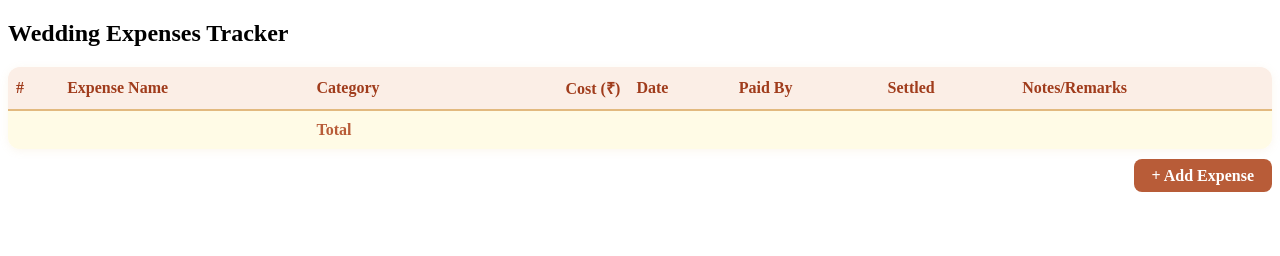
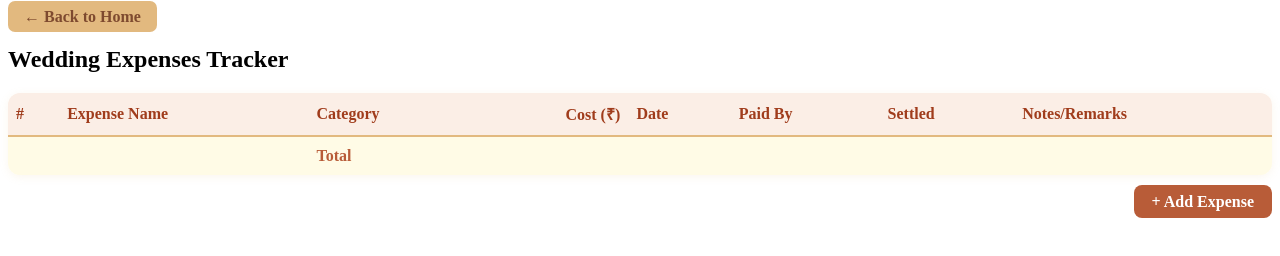
Before and after one commit to udayfionics/Wedding-Invitation-RS, a plain HTML site: page expenses/expenses.html in a window 1280 px wide. Drawn offline with Linux system fonts and the light colour scheme; no server answers.

Commit message:
back button added

```diff
--- a/expenses/expenses.html
+++ b/expenses/expenses.html
@@ -202,6 +202,12 @@
 
 <body>
   <div class="main-card">
+    <div style="margin-bottom:12px; text-align:left;">
+      <a href="../index.html"
+        style="background:#e2b97f; color:#7e4a2f; padding:7px 16px; border-radius:7px; text-decoration:none; font-weight:600; font-size:1rem;">
+        ← Back to Home
+      </a>
+    </div>
     <h2>Wedding Expenses Tracker</h2>
     <div id="expenses-table-container">
       <table id="expenses-table">
```
Also changed, not shown: index.html (+1 -1 lines).
